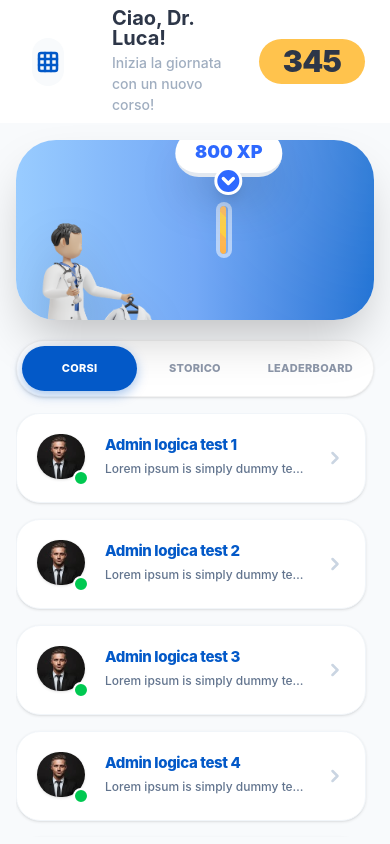
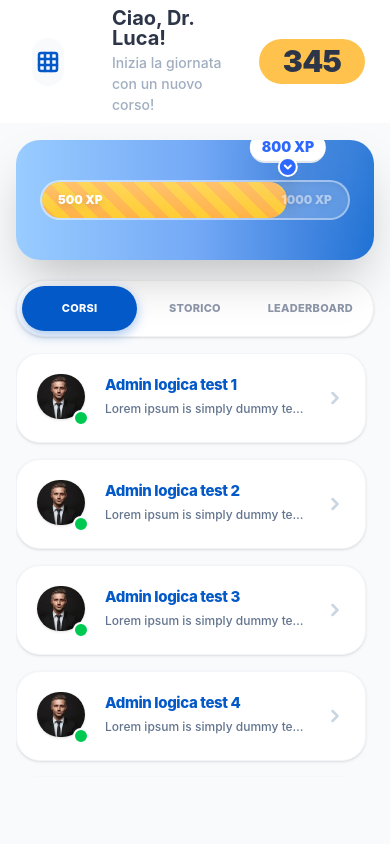
Before and after one commit to Tayyab-Abdullah/task-media-marson-s, a Next.js app: page / in a window 390 px wide. Built offline with nearby package versions, Linux system fonts and the light colour scheme; data requests are answered from the project's data file.

Commit message:
Fixed styling for mobile view.

```diff
--- a/components/dashboard/XPBanner.tsx
+++ b/components/dashboard/XPBanner.tsx
@@ -9,7 +9,6 @@ import { motion } from "framer-motion";
 export const XPBanner: React.FC = () => {
   const { user } = useAuth();
 
-  // Using provided user object logic
   const currentXP = user?.xp || 800;
   const minXP = 500;
   const maxXP = 1000;
@@ -18,12 +17,12 @@ export const XPBanner: React.FC = () => {
   const progressPercent = 80;
 
   return (
-    <section className="relative w-full h-[180px] md:h-[220px] bg-linear-to-r from-[#99CCFF] via-[#74A9F6] to-[#1D71D4] rounded-[40px] overflow-hidden flex items-center shadow-2xl group !p-0">
+    <section className="relative w-full h-[120px] md:h-[220px] bg-linear-to-r from-[#99CCFF] via-[#74A9F6] to-[#1D71D4] rounded-[24px] md:rounded-[40px] overflow-hidden flex items-center shadow-2xl group !p-0">
       {/* Background Decoration */}
-      <div className="absolute top-0 right-0 w-64 h-64 bg-white/10 rounded-full blur-3xl !-mr-32 !-mt-32" />
+      <div className="absolute top-0 right-0 w-32 h-32 md:w-64 md:h-64 bg-white/10 rounded-full blur-2xl md:blur-3xl !-mr-16 !-mt-16 md:!-mr-32 md:!-mt-32" />
 
-      {/* Left doctor */}
-      <div className="absolute left-4 md:left-8 bottom-0 w-[120px] md:w-[160px] h-[95%] pointer-events-none z-10">
+      {/* Left doctor - Hidden on small screens */}
+      <div className="hidden md:block absolute left-4 md:left-8 bottom-0 w-[120px] md:w-[160px] h-[95%] pointer-events-none z-10">
         <Image
           src="/doctor-image-2.png"
           alt="Doctor Left"
@@ -33,28 +32,31 @@ export const XPBanner: React.FC = () => {
         />
       </div>
 
-      {/* Progress area - Forced to 80% width */}
-      <div className="relative z-20 flex-1 !px-0 flex flex-col justify-center w-[60%] !mx-50">
-        <div className="relative !py-12">
-          {/* XP bubble Tooltip */}
+      {/* Progress area - Full width on mobile, 80% on desktop */}
+      <div className="relative z-20 flex-1 !px-6 md:!px-50 flex flex-col justify-center w-full md:w-[80%] !mx-auto">
+        <div className="relative !py-8 md:!py-12">
+          {/* XP bubble Tooltip - Scaled for mobile */}
           <motion.div
             initial={{ opacity: 0, y: 10 }}
             animate={{ opacity: 1, y: 0 }}
             style={{ left: `${progressPercent}%` }}
-            className="absolute -top-6 -translate-x-1/2 flex flex-col items-center z-30 pointer-events-none"
+            className="absolute -top-4 md:-top-6 -translate-x-1/2 flex flex-col items-center z-30 pointer-events-none"
           >
-            <div className="bg-white text-[#2E69FF] !px-5 !py-2 rounded-2xl text-[18px] font-black shadow-2xl whitespace-nowrap border-b-4 border-slate-200">
+            <div className="bg-white text-[#2E69FF] !px-3 md:!px-5 !py-1 md:!py-2 rounded-xl md:rounded-2xl text-[14px] md:text-[18px] font-black shadow-2xl whitespace-nowrap border-b-2 md:border-b-4 border-slate-200">
               {currentXP} XP
             </div>
-            <div className="w-7 h-7 bg-[#2E69FF] rounded-full flex items-center justify-center shadow-lg !-mt-2.5 border-[3px] border-white">
-              <ChevronDown className="w-5 h-5 text-white" strokeWidth={4} />
+            <div className="w-5 h-5 md:w-7 md:h-7 bg-[#2E69FF] rounded-full flex items-center justify-center shadow-lg !-mt-1.5 md:!-mt-2.5 border-2 md:border-[3px] border-white">
+              <ChevronDown
+                className="w-3 h-3 md:w-5 md:h-5 text-white"
+                strokeWidth={4}
+              />
             </div>
           </motion.div>
 
-          {/* Progress bar track */}
-          <div className="h-14 w-full bg-white/20 backdrop-blur-md rounded-full relative border-[4px] border-white/40 shadow-inner overflow-hidden !p-1">
-            {/* Left XP label (Integrated like screenshot) */}
-            <div className="absolute left-8 top-1/2 -translate-y-1/2 z-20 text-[18px] font-black text-white drop-shadow-md">
+          {/* Progress bar track - Smaller height on mobile */}
+          <div className="h-10 md:h-14 w-full bg-white/20 backdrop-blur-md rounded-full relative border-2 md:border-[4px] border-white/40 shadow-inner overflow-hidden !p-1">
+            {/* Left XP label - Hidden/Smaller on mobile */}
+            <div className="absolute left-4 md:left-8 top-1/2 -translate-y-1/2 z-20 text-[12px] md:text-[18px] font-black text-white drop-shadow-md">
               {minXP} XP
             </div>
 
@@ -66,23 +68,23 @@ export const XPBanner: React.FC = () => {
               className="absolute left-0 top-0 h-full rounded-full overflow-hidden shadow-[10px_0_20px_rgba(0,0,0,0.1)]"
               style={{
                 background:
-                  "repeating-linear-gradient(45deg, #FFB347, #FFB347 15px, #FFCC33 15px, #FFCC33 30px)",
+                  "repeating-linear-gradient(45deg, #FFB347, #FFB347 10px, #FFCC33 10px, #FFCC33 20px)",
               }}
             >
               {/* Internal Gloss */}
               <div className="absolute inset-0 bg-gradient-to-b from-white/20 to-transparent" />
             </motion.div>
 
-            {/* Right XP label (Integrated like screenshot) */}
-            <div className="absolute right-8 top-1/2 -translate-y-1/2 z-20 text-[18px] font-black text-white/50 drop-shadow-sm">
+            {/* Right XP label - Hidden/Smaller on mobile */}
+            <div className="absolute right-4 md:right-8 top-1/2 -translate-y-1/2 z-20 text-[12px] md:text-[18px] font-black text-white/50 drop-shadow-sm">
               {maxXP} XP
             </div>
           </div>
         </div>
       </div>
 
-      {/* Right doctor */}
-      <div className="absolute right-4 md:right-8 bottom-0 w-[140px] md:w-[200px] h-[95%] pointer-events-none z-10 hidden lg:block">
+      {/* Right doctor - Hidden on small screens */}
+      <div className="hidden md:block absolute right-4 md:right-8 bottom-0 w-[140px] md:w-[200px] h-[95%] pointer-events-none z-10">
         <Image
           src="/doctor-image-1.png"
           alt="Doctor Right"
```
